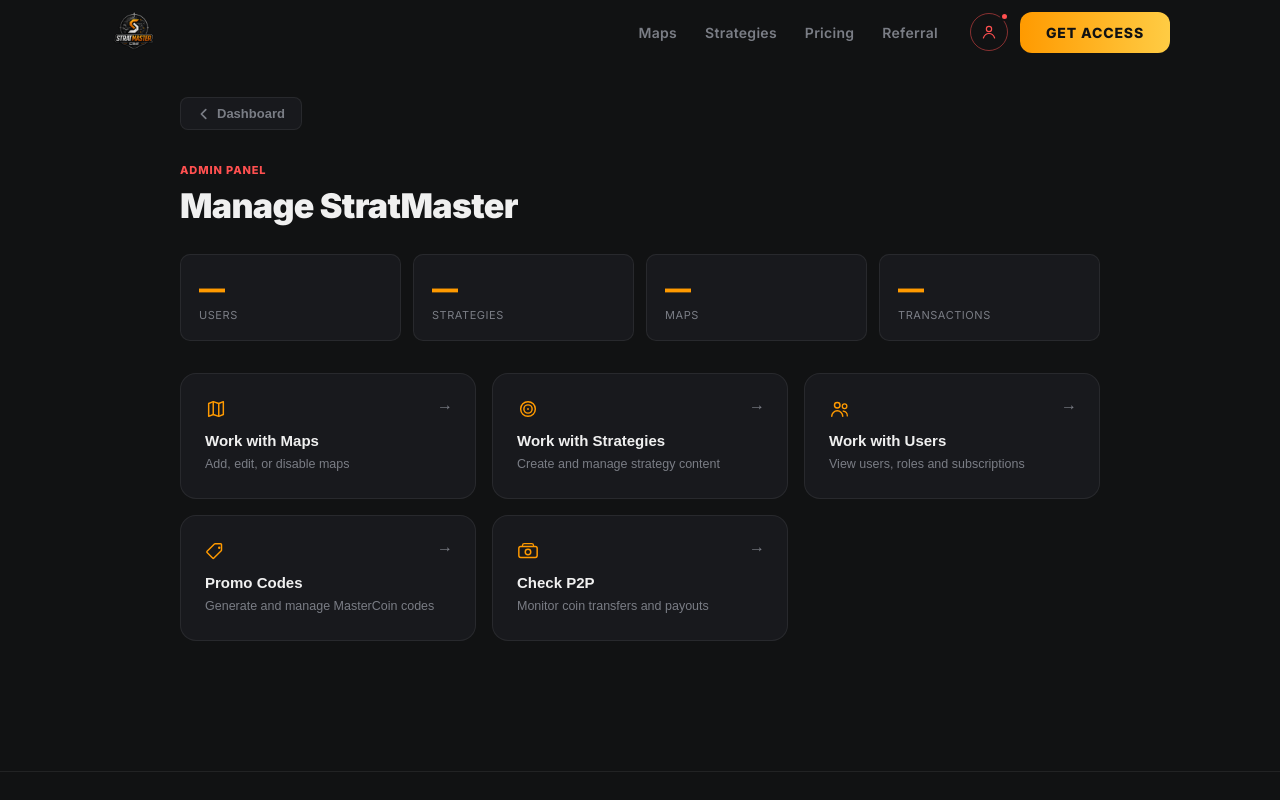
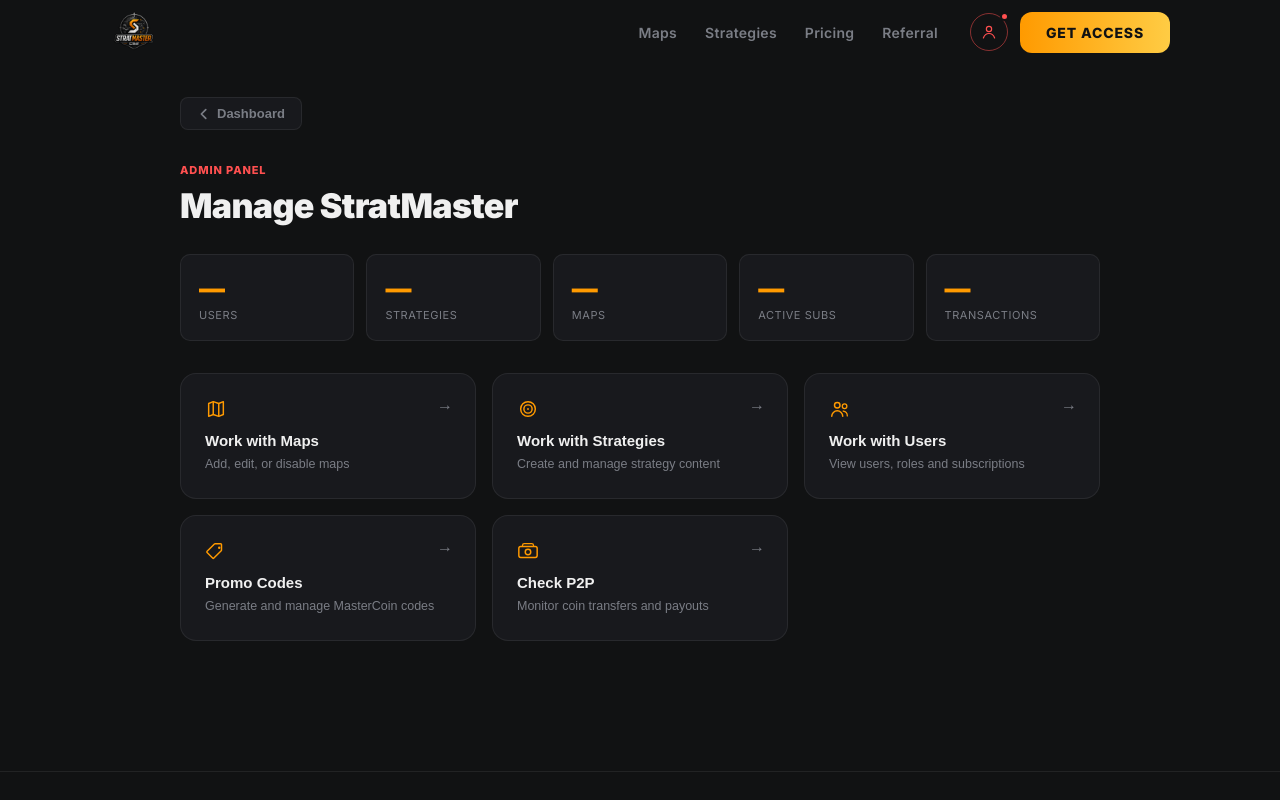
Before and after one commit to 4Dream-UA/StratMaster-CS2, a Vue app in the folder frontend/: page /admin in a window 1280 px wide. Shown: the top 800 px of the page. Built offline with nearby package versions, Linux system fonts and the light colour scheme; no server answers.

Commit message:
Show active subscriptions count on the admin dashboard

```diff
--- a/frontend/src/pages/Admin.vue
+++ b/frontend/src/pages/Admin.vue
@@ -30,6 +30,10 @@
         <div class="stat-box">
           <span class="stat-value">{{ stats?.maps_count ?? '—' }}</span>
           <span class="stat-label">Maps</span>
+        </div>
+        <div class="stat-box">
+          <span class="stat-value">{{ stats?.active_subscriptions_count ?? '—' }}</span>
+          <span class="stat-label">Active Subs</span>
         </div>
         <div class="stat-box">
           <span class="stat-value">{{ stats?.transactions_count ?? '—' }}</span>
```
